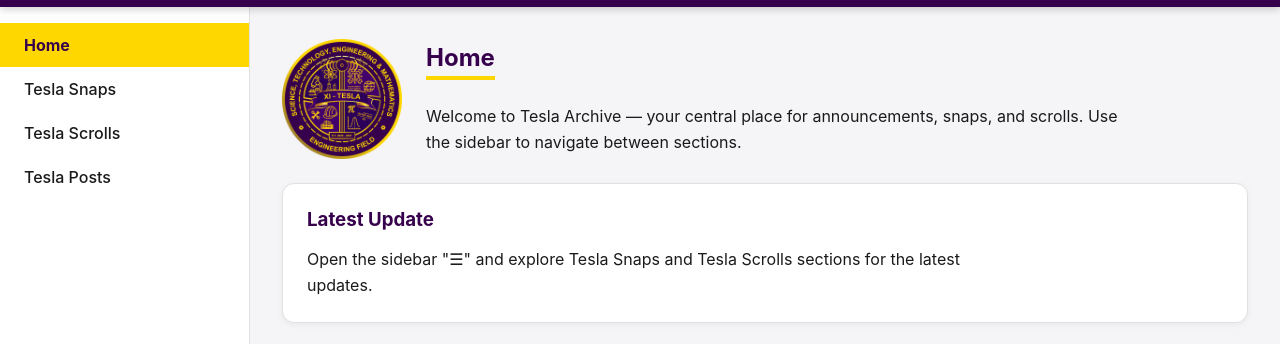
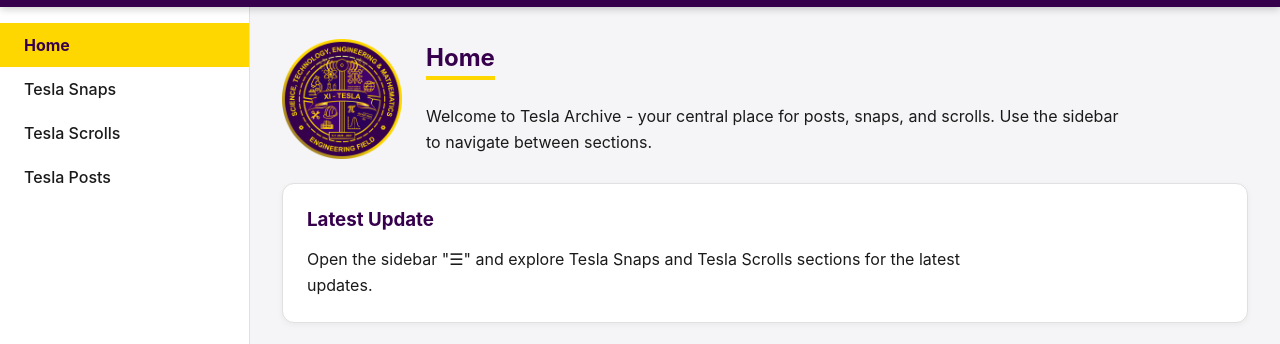
Before and after one commit to RMLNETHWORK/tesla, a plain HTML site: page index.html in a window 1280 px wide. Shown: the part 53-397 px from the top of the page. Drawn offline with Linux system fonts and the light colour scheme.

Commit message:
Update welcome message in home section for clarity

```diff
--- a/index.html
+++ b/index.html
@@ -36,7 +36,7 @@
         <img src="assets/seal.png" alt="XI-TESLA Official Seal" class="home-seal" />
         <div>
           <h1>Home</h1>
-          <p>Welcome to Tesla Archive — your central place for announcements, snaps, and scrolls. Use the sidebar to navigate between sections.</p>
+          <p>Welcome to Tesla Archive - your central place for posts, snaps, and scrolls. Use the sidebar to navigate between sections.</p>
         </div>
       </div>
       <div class="card">
```
